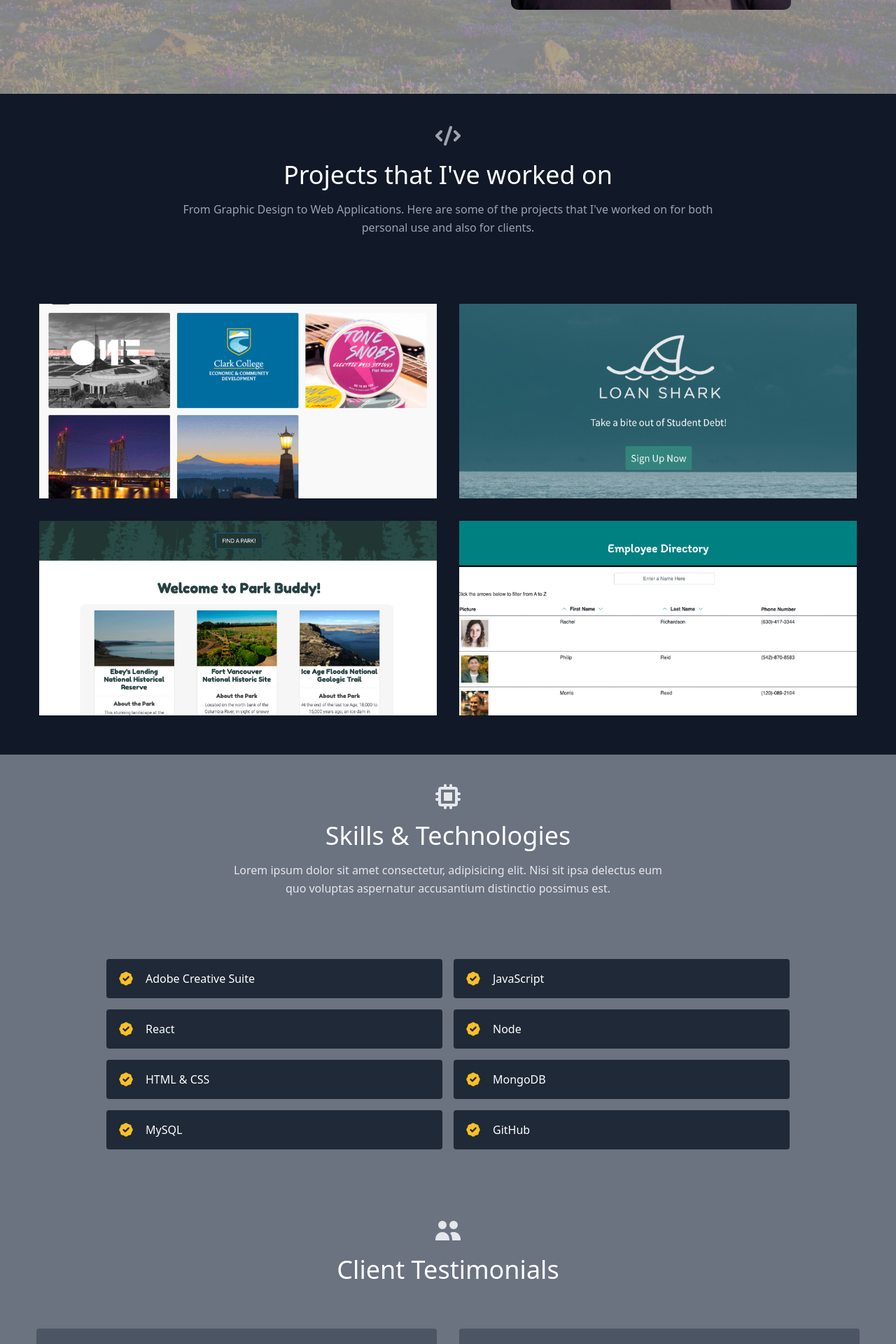
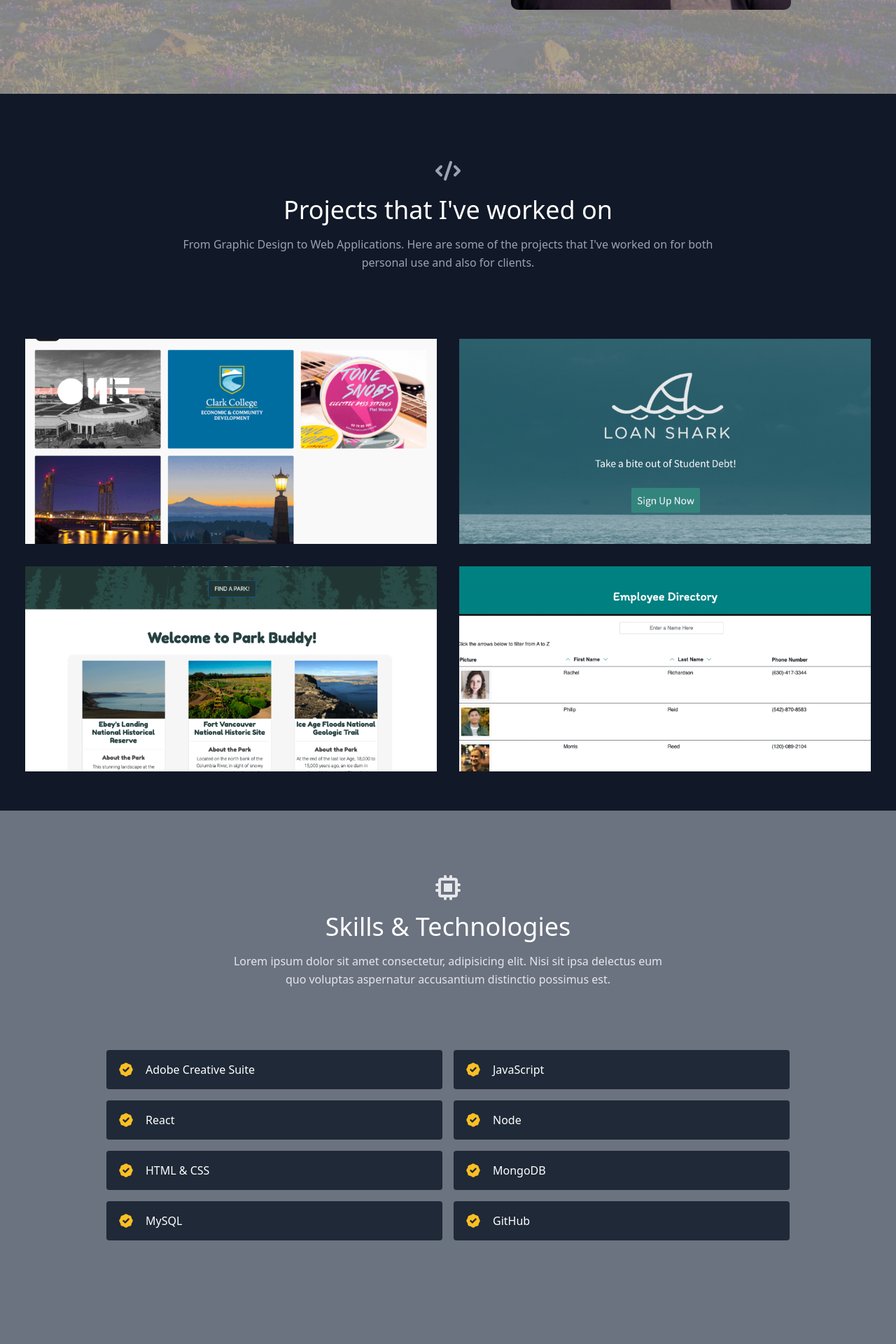
Before and after one commit to DavidBuoy/reactportfoliosite, a React (Create React App) app: page / in a window 1280 px wide. Shown: the part 560-2480 px from the top of the page at 70% size. Built offline with nearby package versions, Linux system fonts and the light colour scheme.

Commit message:
edit projects portion and added spaceing between sections

```diff
--- a/src/components/Projects/Projects.jsx
+++ b/src/components/Projects/Projects.jsx
@@ -6,7 +6,7 @@ import "./style.css";
 export default function Projects() {
   return (
     <section id="projects" className="text-gray-400 bg-gray-900 body-font">
-      <div className="container px-5 py-10 mx-auto text-center lg:px-10">
+      <div className="container px-5 py-10 mx-auto text-center ">
         <div className="flex flex-col w-full mb-20">
           <CodeIcon className="mx-auto inline-block w-10 mb-4" />
           <h1 className="sm:text-4xl text-3xl font-medium title-font mb-4 text-white">
@@ -51,6 +51,7 @@ export default function Projects() {
                       Live Application
                     </a>
                   </button>
+
                   <button>
                     <a
                       className="mt-6 button"
--- a/src/components/Projects/style.css
+++ b/src/components/Projects/style.css
@@ -1,5 +1,13 @@
+#projects {
+  padding-top: 50px;
+}
+
+button {
+  margin-bottom: 15px;
+}
+
 .button {
-  margin: 10px;
+  margin: 5px;
   background-color: orange;
   border-radius: 5px;
   padding: 5px;
--- a/src/components/Skills/Skills.jsx
+++ b/src/components/Skills/Skills.jsx
@@ -1,6 +1,7 @@
 import { BadgeCheckIcon, ChipIcon } from "@heroicons/react/solid";
 import React from "react";
 import { skills } from "../../data";
+import "./style.css";
 
 export default function Skills() {
   return (
--- /dev/null
+++ b/src/components/Skills/style.css
@@ -0,0 +1,3 @@
+#skills {
+  margin-top: 50px;
+}
--- a/src/components/Testimonials/style.css
+++ b/src/components/Testimonials/style.css
@@ -1,3 +1,7 @@
+#testimonials {
+  margin-top: 50px;
+}
+
 .testomonial-name {
   color: orange;
 }
```
Also changed, not shown: 11 other files (tests, documents, lock files or other folders).
